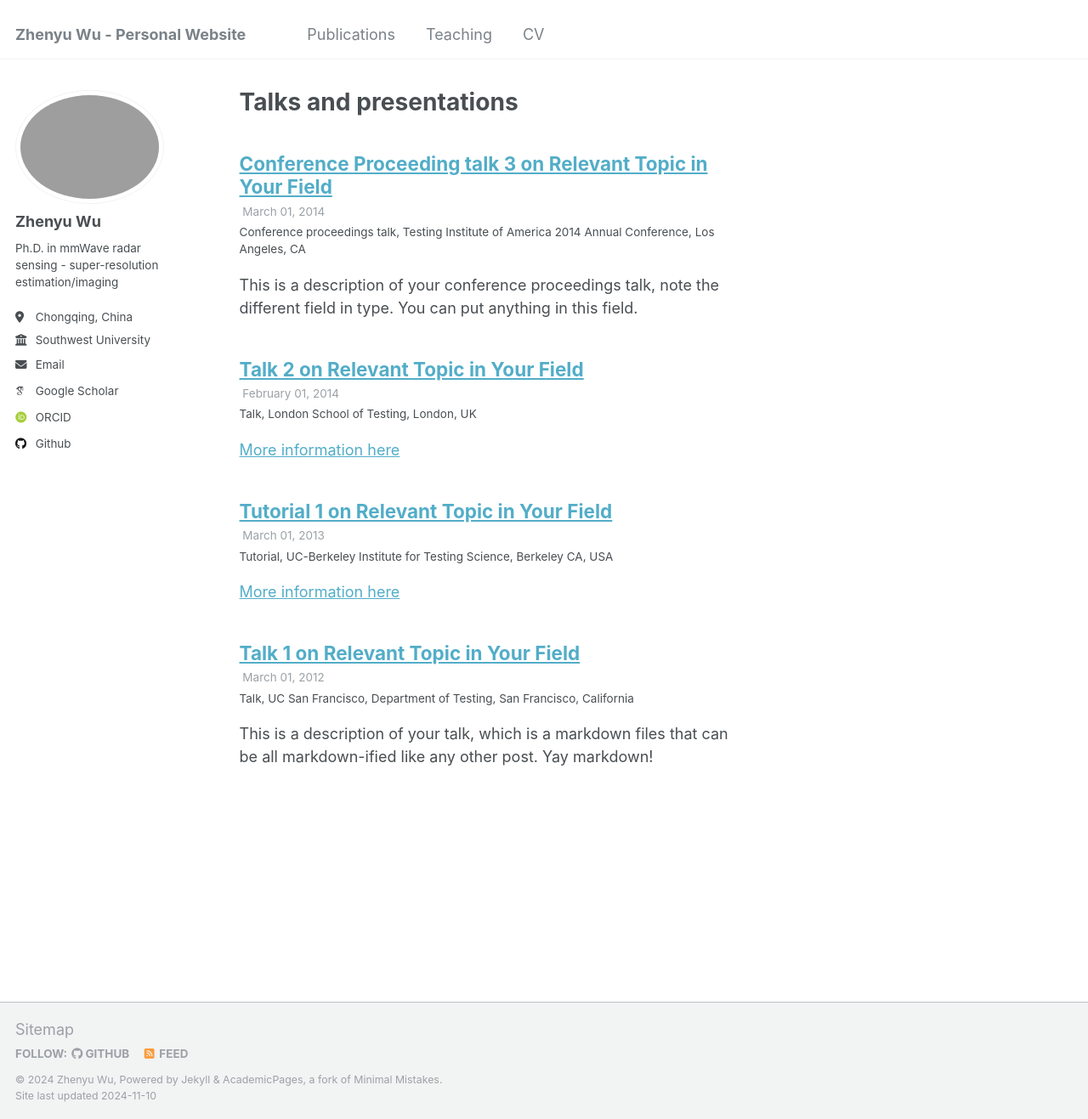
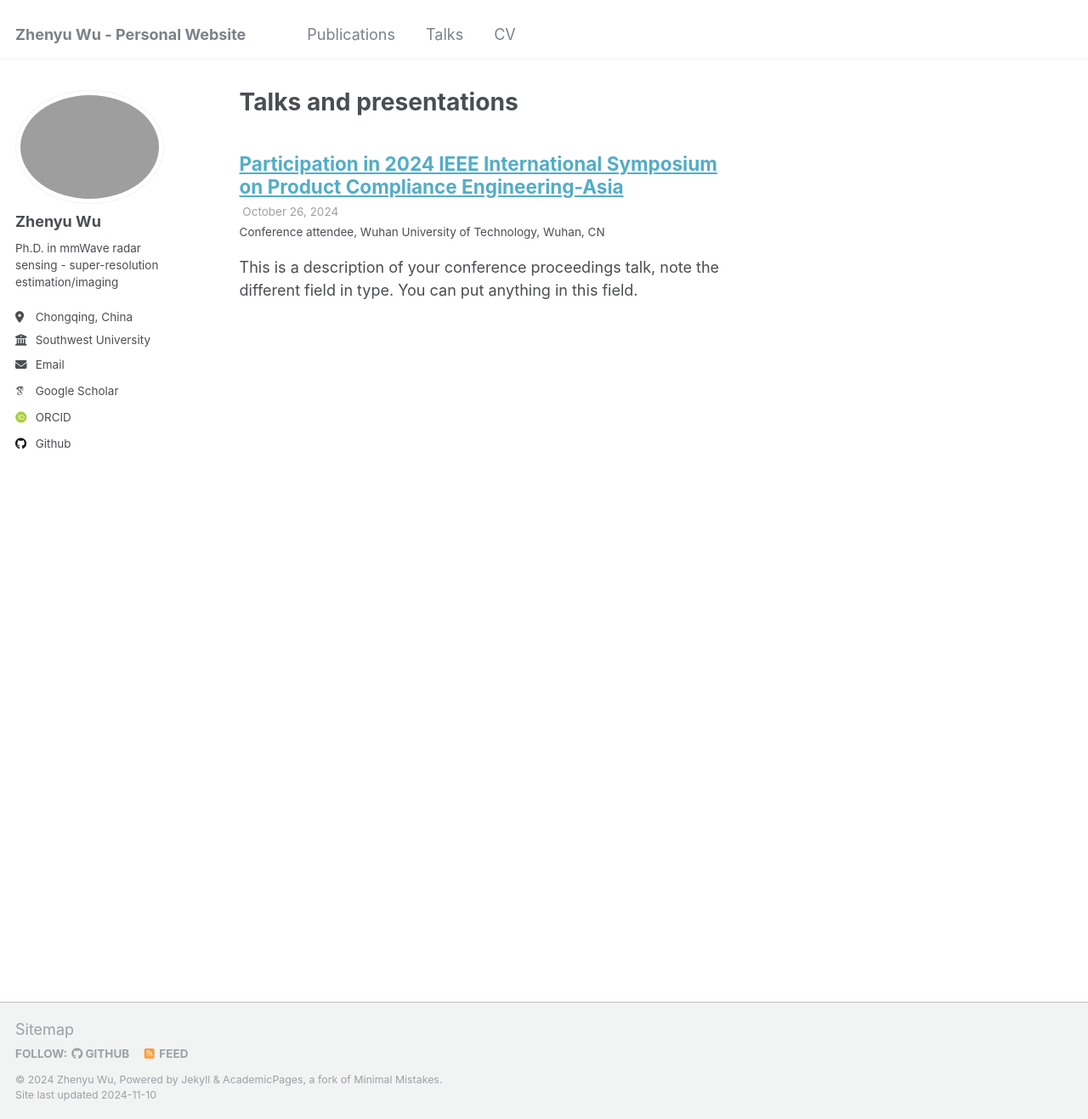
Before and after one commit to Zhenyu98/Zhenyu98.github.io, a Jekyll site: the page built from _pages/talks.html, in a window 1280 px wide and 1317 px high. Shown: the whole window at 85% size. Built offline with Jekyll 4.4.1, drawn with Linux system fonts in a browser that asks for light colours; some web fonts are replaced.

Commit message:
add conf

```diff
--- a/_talks/2012-03-01-talk-1.md
+++ /dev/null
@@ -1,11 +0,0 @@
----
-title: "Talk 1 on Relevant Topic in Your Field"
-collection: talks
-type: "Talk"
-permalink: /talks/2012-03-01-talk-1
-venue: "UC San Francisco, Department of Testing"
-date: 2012-03-01
-location: "San Francisco, California"
----
-
-This is a description of your talk, which is a markdown files that can be all markdown-ified like any other post. Yay markdown!
--- a/_talks/2013-03-01-tutorial-1.md
+++ /dev/null
@@ -1,13 +0,0 @@
----
-title: "Tutorial 1 on Relevant Topic in Your Field"
-collection: talks
-type: "Tutorial"
-permalink: /talks/2013-03-01-tutorial-1
-venue: "UC-Berkeley Institute for Testing Science"
-date: 2013-03-01
-location: "Berkeley CA, USA"
----
-
-[More information here](http://exampleurl.com)
-
-This is a description of your tutorial, note the different field in type. This is a markdown files that can be all markdown-ified like any other post. Yay markdown!
--- a/_talks/2014-02-01-talk-2.md
+++ /dev/null
@@ -1,13 +0,0 @@
----
-title: "Talk 2 on Relevant Topic in Your Field"
-collection: talks
-type: "Talk"
-permalink: /talks/2014-02-01-talk-2
-venue: "London School of Testing"
-date: 2014-02-01
-location: "London, UK"
----
-
-[More information here](http://example2.com)
-
-This is a description of your talk, which is a markdown files that can be all markdown-ified like any other post. Yay markdown!
--- a/_talks/2014-03-01-talk-3.md
+++ b/_talks/2014-03-01-talk-3.md
@@ -1,11 +1,11 @@
 ---
-title: "Conference Proceeding talk 3 on Relevant Topic in Your Field"
+title: "Participation in 2024 IEEE International Symposium on Product Compliance Engineering-Asia"
 collection: talks
-type: "Conference proceedings talk"
+type: "Conference attendee"
 permalink: /talks/2014-03-01-talk-3
-venue: "Testing Institute of America 2014 Annual Conference"
-date: 2014-03-01
-location: "Los Angeles, CA"
+venue: "Wuhan University of Technology"
+date: 2024-10-26
+location: "Wuhan, CN"
 ---
 
 This is a description of your conference proceedings talk, note the different field in type. You can put anything in this field.
```
Also changed, not shown: _data/navigation.yml (+4 -4 lines), _pages/cv.md (+1 -1 lines).
